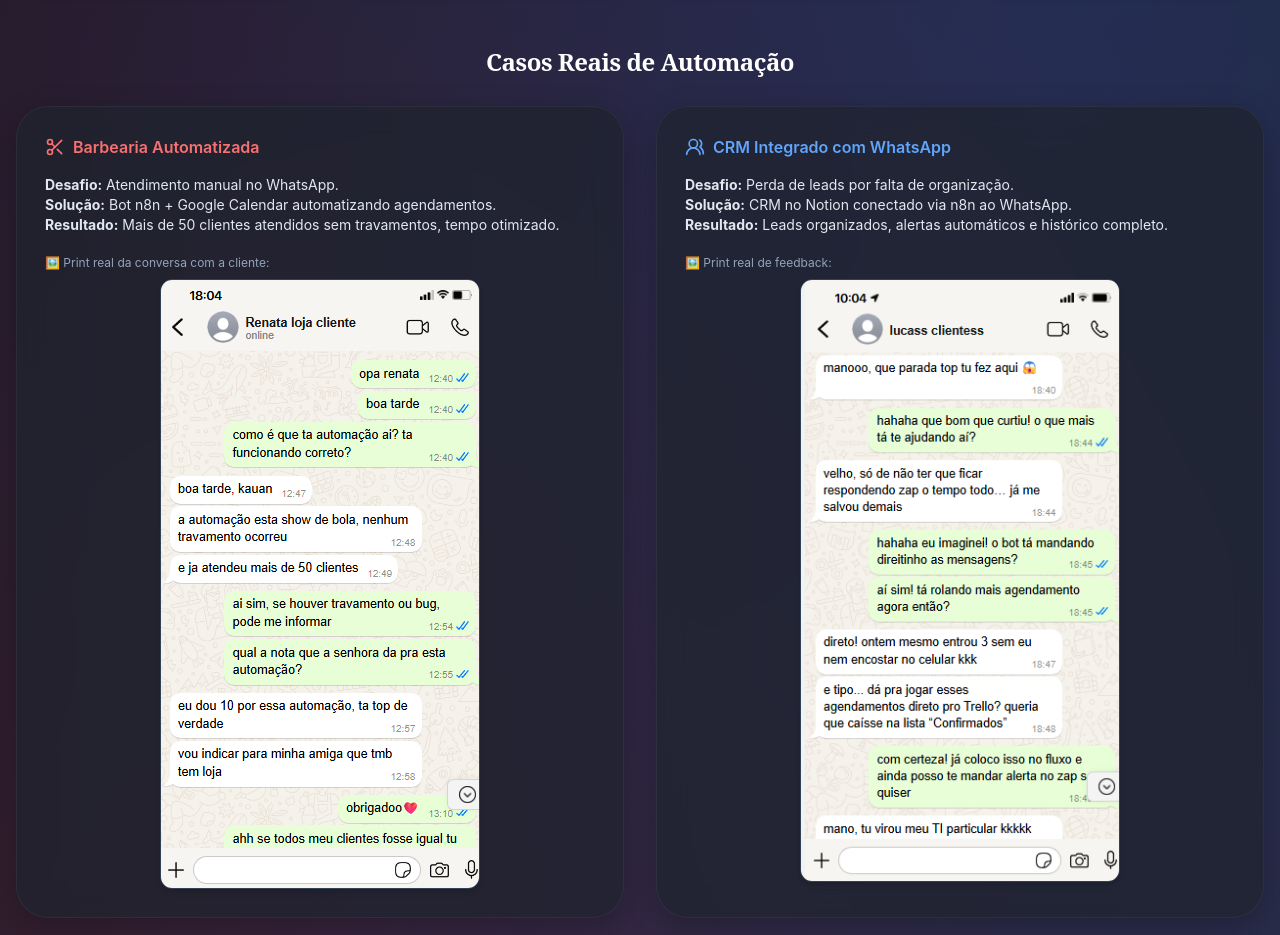
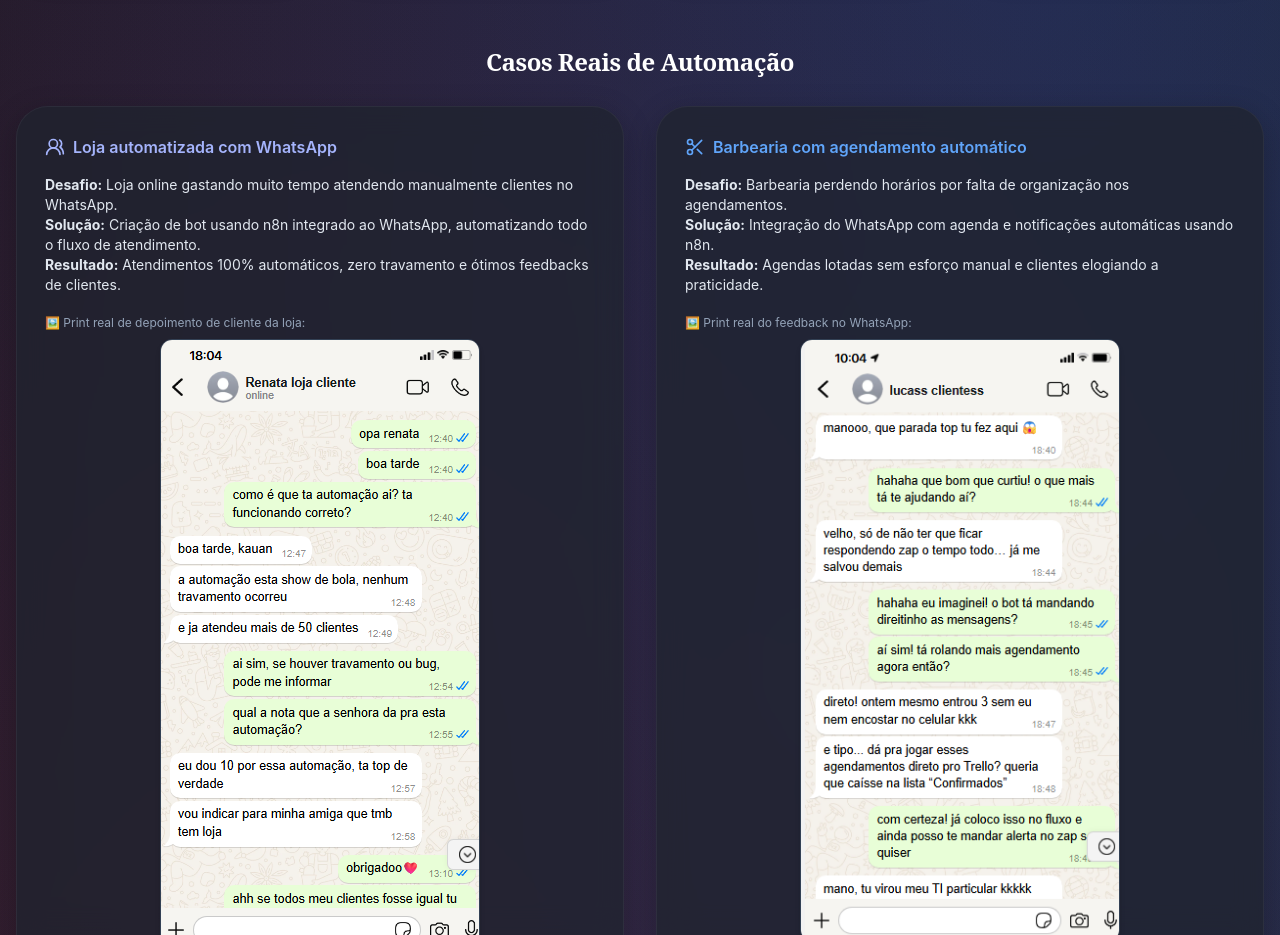
Before and after one commit to Alvo360/instant-biz-flows, a React (Vite) app: page / in a window 1280 px wide. Shown: the part 800-1735 px from the top of the page. Built offline with nearby package versions, Linux system fonts and the light colour scheme.

Commit message:
Fix: Improve automation case descriptions
Updated descriptions for automation case prints to accurately reflect the content.

```diff
--- a/src/pages/Index.tsx
+++ b/src/pages/Index.tsx
@@ -1,4 +1,3 @@
-
 import { Zap, CalendarCheck2, Bot, Link2, Scissors, Users2, MessageSquare, Brain } from "lucide-react";
 
 const testimonials = [
@@ -83,31 +82,31 @@ const Index = () => {
         <h2 className="text-2xl font-bold text-white mb-7 text-center font-playfair">Casos Reais de Automação</h2>
         <div className="flex flex-col md:flex-row gap-8 justify-center px-4">
           <div className="glass-card md:w-1/2 p-7 flex flex-col gap-3">
-            <div className="flex items-center gap-2 mb-1 text-red-400 font-semibold">
-              <Scissors size={20}/> Barbearia Automatizada
+            <div className="flex items-center gap-2 mb-1 text-indigo-300 font-semibold">
+              <Users2 size={20}/> Loja automatizada com WhatsApp
             </div>
             <div className="text-sm text-slate-200 mb-2">
-              <b>Desafio:</b> Atendimento manual no WhatsApp.
-              <br/><b>Solução:</b> Bot n8n + Google Calendar automatizando agendamentos.
-              <br/><b>Resultado:</b> Mais de 50 clientes atendidos sem travamentos, tempo otimizado.
+              <b>Desafio:</b> Loja online gastando muito tempo atendendo manualmente clientes no WhatsApp.<br/>
+              <b>Solução:</b> Criação de bot usando n8n integrado ao WhatsApp, automatizando todo o fluxo de atendimento.<br/>
+              <b>Resultado:</b> Atendimentos 100% automáticos, zero travamento e ótimos feedbacks de clientes.
             </div>
             <div className="w-full flex flex-col gap-1">
-              <span className="text-xs text-slate-400 mb-1">🖼️ Print real da conversa com a cliente:</span>
-              <img src="/lovable-uploads/8a24b4e6-dcd2-4e52-bdd6-a93f56b5c877.png" alt="Conversa WhatsApp Cliente" className="rounded-xl border border-muted object-cover w-full max-w-xs mx-auto shadow-md" />
+              <span className="text-xs text-slate-400 mb-1">🖼️ Print real de depoimento de cliente da loja:</span>
+              <img src="/lovable-uploads/8a24b4e6-dcd2-4e52-bdd6-a93f56b5c877.png" alt="Depoimento Loja WhatsApp" className="rounded-xl border border-muted object-cover w-full max-w-xs mx-auto shadow-md" />
             </div>
           </div>
           <div className="glass-card md:w-1/2 p-7 flex flex-col gap-3">
             <div className="flex items-center gap-2 mb-1 text-blue-400 font-semibold">
-              <Users2 size={20}/> CRM Integrado com WhatsApp
+              <Scissors size={20}/> Barbearia com agendamento automático
             </div>
             <div className="text-sm text-slate-200 mb-2">
-              <b>Desafio:</b> Perda de leads por falta de organização.
-              <br/><b>Solução:</b> CRM no Notion conectado via n8n ao WhatsApp.
-              <br/><b>Resultado:</b> Leads organizados, alertas automáticos e histórico completo.
+              <b>Desafio:</b> Barbearia perdendo horários por falta de organização nos agendamentos.<br/>
+              <b>Solução:</b> Integração do WhatsApp com agenda e notificações automáticas usando n8n.<br/>
+              <b>Resultado:</b> Agendas lotadas sem esforço manual e clientes elogiando a praticidade.
             </div>
             <div className="w-full flex flex-col gap-1">
-              <span className="text-xs text-slate-400 mb-1">🖼️ Print real de feedback:</span>
-              <img src="/lovable-uploads/2190f266-8ef3-48c7-b3f4-c475c1bac78b.png" alt="Conversa WhatsApp CRM" className="rounded-xl border border-muted object-cover w-full max-w-xs mx-auto shadow-md" />
+              <span className="text-xs text-slate-400 mb-1">🖼️ Print real do feedback no WhatsApp:</span>
+              <img src="/lovable-uploads/2190f266-8ef3-48c7-b3f4-c475c1bac78b.png" alt="Feedback Barbearia WhatsApp" className="rounded-xl border border-muted object-cover w-full max-w-xs mx-auto shadow-md" />
             </div>
           </div>
         </div>
```
